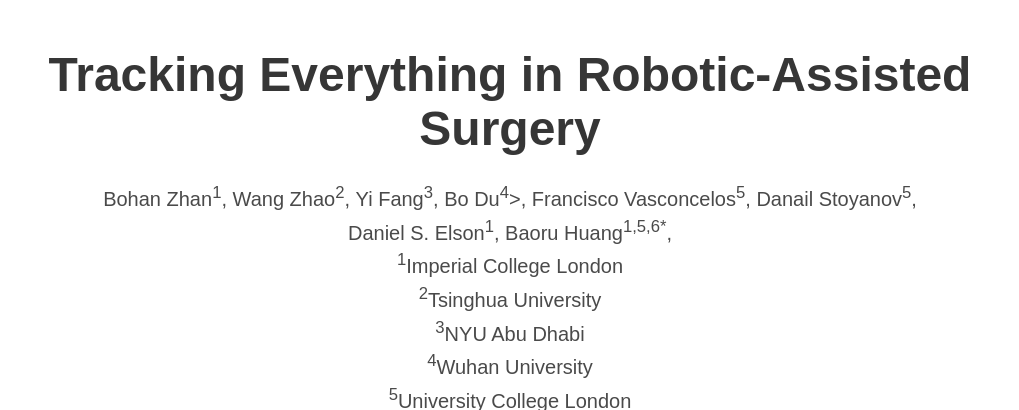
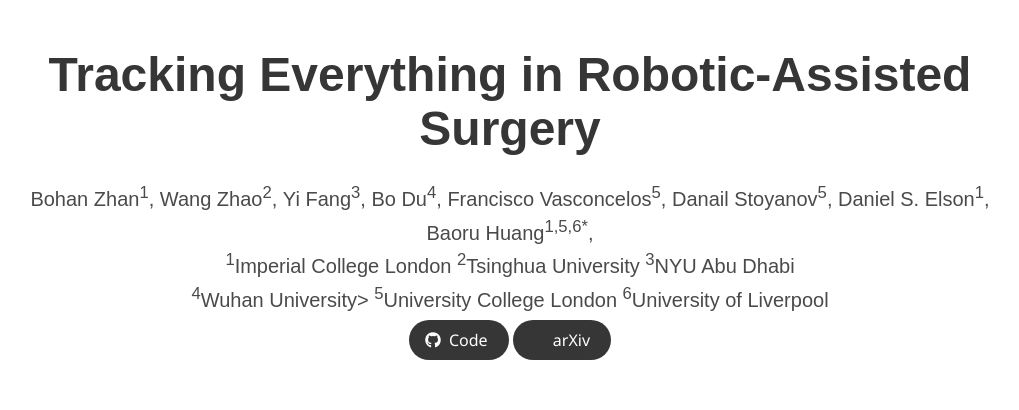
Before and after one commit to zhanbh1019/SurgicalMotion.github.io, a plain HTML site: page index.html in a window 1280 px wide. Shown: the top 410 px of the page, without its empty margins (130-1149 px from the left). Drawn offline with nearby package versions, Linux system fonts and the light colour scheme; grey boxes are pictures that could not be loaded; some icons are missing; a web font is replaced by a local one.

Commit message:
Update index.html

```diff
--- a/index.html
+++ b/index.html
@@ -61,7 +61,7 @@
                   <span class="author-block">
                     Yi Fang<sup>3</sup>,</span>
                    <span class="author-block">
-                         Bo Du<sup>4</sup>>,</span>
+                         Bo Du<sup>4</sup>,</span>
                     <span class="author-block">
                          Francisco Vasconcelos<sup>5</sup>,</span>
                      <span class="author-block">
@@ -74,11 +74,11 @@
                   </div>
 
                   <div class="is-size-5 publication-authors">
-                    <span class="author-block"><sup>1</sup>Imperial College London</span><br>
-                    <span class="author-block"><sup>2</sup>Tsinghua University</span><br>
+                    <span class="author-block"><sup>1</sup>Imperial College London</span>
+                    <span class="author-block"><sup>2</sup>Tsinghua University</span>
                     <span class="author-block"><sup>3</sup>NYU Abu Dhabi</span><br>
-                    <span class="author-block"><sup>4</sup>Wuhan University</span><br>
-                    <span class="author-block"><sup>5</sup>University College London</span><br>
+                    <span class="author-block"><sup>4</sup>Wuhan University</span>>
+                    <span class="author-block"><sup>5</sup>University College London</span>
                     <span class="author-block"><sup>6</sup>University of Liverpool</span><br>
 
 
```
